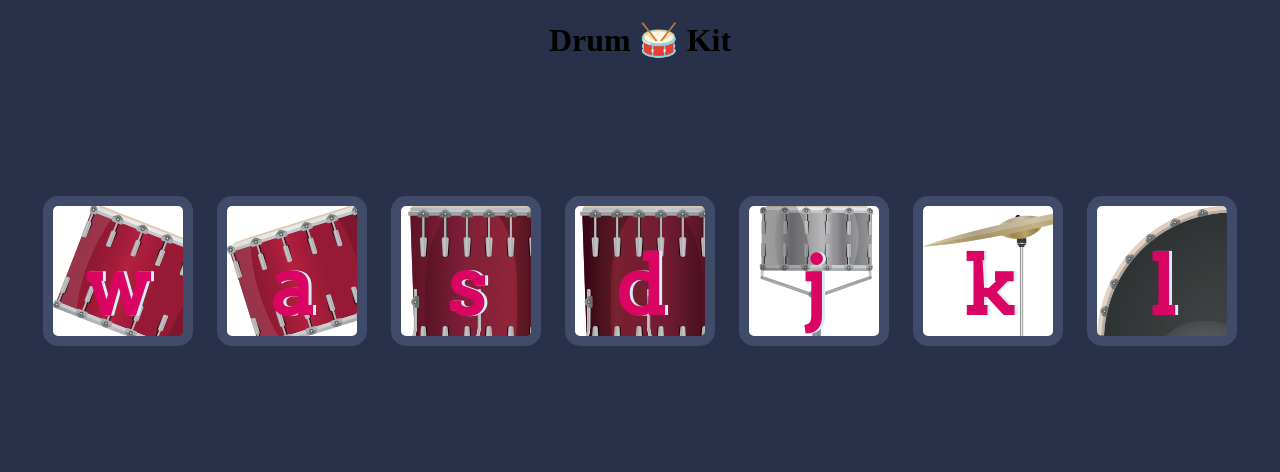
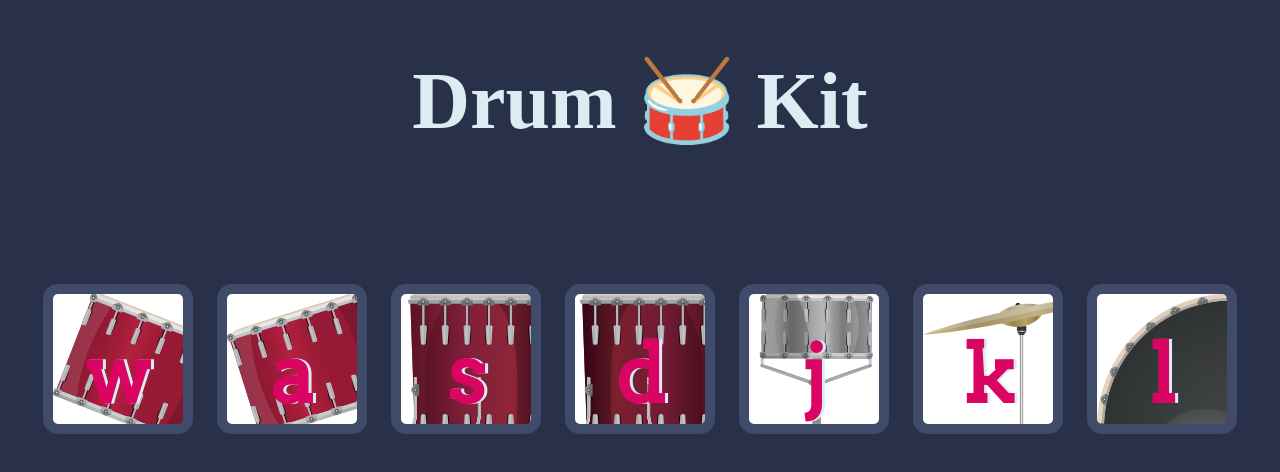
Before and after one commit to Ritwizsms/virtual-drumset, a plain HTML site: page index.html in a window 1280 px wide. Drawn offline with Linux system fonts and the light colour scheme.

Commit message:
Update styles.css

```diff
--- a/styles.css
+++ b/styles.css
@@ -3,13 +3,13 @@ body {
   background-color: #283149;
 }
 
-/*h1 {
+h1 {
   font-size: 5rem;
   color: #DBEDF3;
-  font-family: "Arvo", cursive;
-  text-shadow: 3px 0 #DA0463;
+  /*font-family: "Arvo", cursive;
+  text-shadow: 3px 0 #DA0463;*/
 
-}*/
+}
 
 
 
```
